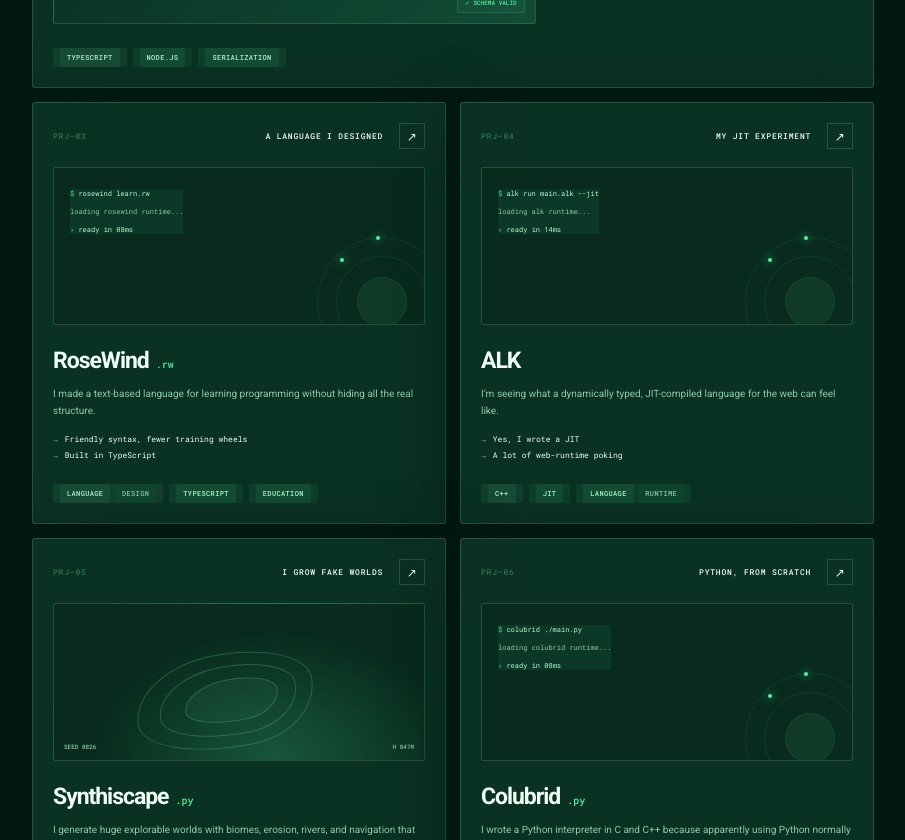
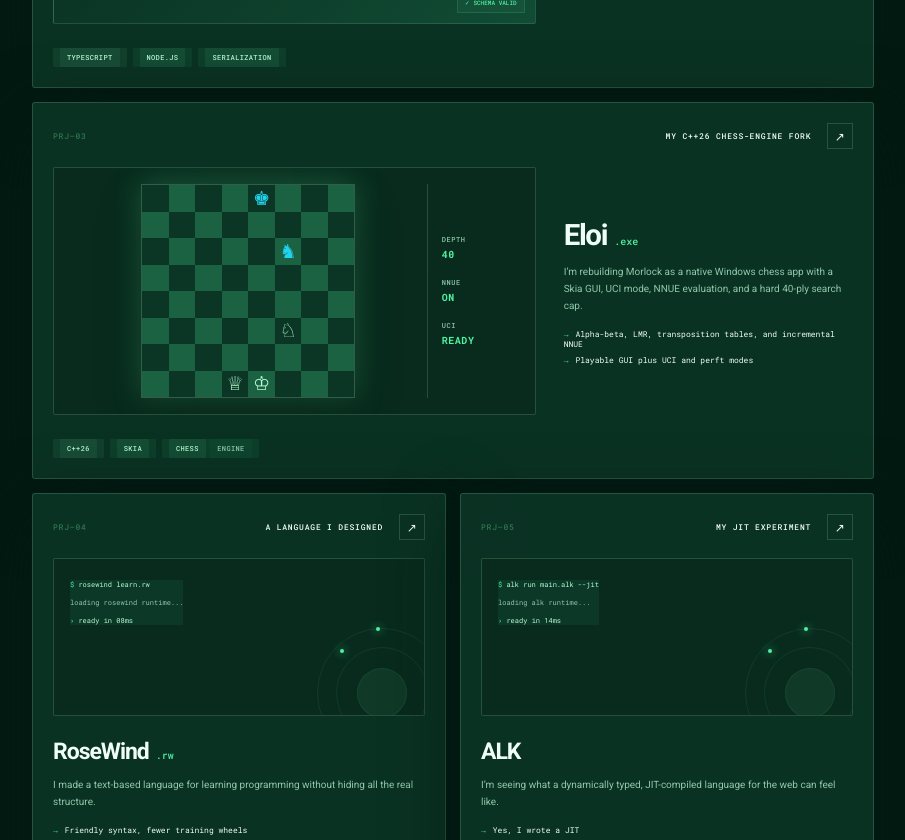
Before and after one commit to SahilKDas/sahilkdas.github.io, a Nuxt app: page / in a window 1280 px wide. Shown: the part 1960-2800 px from the top of the page, without its empty margins (347-1252 px from the left). Built offline with nearby package versions, Linux system fonts and the light colour scheme.

Commit message:
Feature Eloi chess engine

```diff
--- a/app/app.vue
+++ b/app/app.vue
@@ -52,7 +52,7 @@ type Project = {
   category: 'engines' | 'languages' | 'platforms'
   url: string
   featured?: boolean
-  visual: 'renderer' | 'schema' | 'language' | 'terrain' | 'interpreter' | 'jit'
+  visual: 'renderer' | 'schema' | 'language' | 'terrain' | 'interpreter' | 'jit' | 'chess'
 }
 
 const filters = ['all', 'engines', 'languages', 'platforms'] as const
@@ -114,6 +114,18 @@ const projects: Project[] = [
     url: 'https://github.com/SahilKDas',
     featured: true,
     visual: 'schema'
+  },
+  {
+    name: 'Eloi',
+    extension: '.exe',
+    role: 'My C++26 chess-engine fork',
+    description: 'I’m rebuilding Morlock as a native Windows chess app with a Skia GUI, UCI mode, NNUE evaluation, and a hard 40-ply search cap.',
+    details: ['Alpha-beta, LMR, transposition tables, and incremental NNUE', 'Playable GUI plus UCI and perft modes'],
+    tags: ['C++26', 'Skia', 'Chess engine'],
+    category: 'engines',
+    url: 'https://github.com/SahilKDas/Eloi',
+    featured: true,
+    visual: 'chess'
   },
   {
     name: 'RoseWind',
@@ -501,6 +513,17 @@ onBeforeUnmount(() => {
                 <div class="topography topo-one"/><div class="topography topo-two"/><div class="topography topo-three"/>
                 <div class="terrain-readout"><span>SEED 0826</span><span>H 847M</span></div>
               </template>
+              <template v-else-if="project.visual === 'chess'">
+                <div class="chess-board">
+                  <i v-for="square in 64" :key="square" :class="{ dark: (Math.floor((square - 1) / 8) + ((square - 1) % 8)) % 2 }" />
+                  <b class="chess-piece piece-black-king">♚</b>
+                  <b class="chess-piece piece-black-knight">♞</b>
+                  <b class="chess-piece piece-white-queen">♕</b>
+                  <b class="chess-piece piece-white-king">♔</b>
+                  <b class="chess-piece piece-white-knight">♘</b>
+                </div>
+                <div class="chess-hud"><span>DEPTH <b>40</b></span><span>NNUE <b>ON</b></span><span>UCI <b>READY</b></span></div>
+              </template>
               <template v-else>
                 <div class="terminal-lines">
                   <span><i>$</i> {{ project.visual === 'jit' ? 'alk run main.alk --jit' : project.visual === 'interpreter' ? 'colubrid ./main.py' : 'rosewind learn.rw' }}</span>
--- a/app/assets/css/main.css
+++ b/app/assets/css/main.css
@@ -144,6 +144,13 @@ button { color: inherit; }
 .topography { position: absolute; border: 1px solid rgba(110,231,168,.25); border-radius: 48% 52% 39% 61% / 58% 42% 58% 42%; transform: rotate(-11deg); }
 .topo-one { width: 180px; height: 95px; left: 22%; top: 50px; }.topo-two { width: 140px; height: 70px; left: 28%; top: 62px; }.topo-three { width: 95px; height: 43px; left: 35%; top: 75px; background: rgba(110,231,168,.05); }
 .terrain-readout { position: absolute; inset: auto 10px 9px; display: flex; justify-content: space-between; color: #46a96f; font: 500 6px var(--mono); }
+.visual-chess { display: grid; grid-template-columns: minmax(180px, 1fr) 92px; align-items: stretch; padding: 16px; background: radial-gradient(circle at 22% 45%, color-mix(in srgb, var(--cyan) 16%, transparent), transparent 45%), var(--panel); }
+.chess-board { position: relative; width: min(100%, 214px); aspect-ratio: 1; align-self: center; justify-self: center; display: grid; grid-template-columns: repeat(8, 1fr); overflow: hidden; border: 1px solid color-mix(in srgb, var(--cyan-soft) 24%, transparent); box-shadow: 0 18px 42px rgba(0,0,0,.27), 0 0 30px var(--theme-glow); }
+.chess-board > i { background: color-mix(in srgb, var(--surface-raised) 32%, var(--panel)); }.chess-board > i.dark { background: color-mix(in srgb, var(--cyan) 24%, var(--surface-card)); }
+.chess-piece { position: absolute; width: 12.5%; height: 12.5%; display: grid; place-items: center; color: var(--cyan-soft); font: 400 clamp(13px, 1.5vw, 23px)/1 serif; text-shadow: 0 3px 10px rgba(0,0,0,.5); }
+.piece-black-king { left: 50%; top: 0; color: var(--theme-secondary); }.piece-black-knight { left: 62.5%; top: 25%; color: var(--theme-secondary); }.piece-white-queen { left: 37.5%; top: 87.5%; }.piece-white-king { left: 50%; top: 87.5%; }.piece-white-knight { left: 62.5%; top: 62.5%; }
+.chess-hud { padding: 12px 0 12px 14px; display: flex; flex-direction: column; justify-content: center; gap: 17px; border-left: 1px solid var(--line); color: var(--grey); font: 500 7px var(--mono); letter-spacing: .08em; }
+.chess-hud span { display: flex; flex-direction: column; gap: 4px; }.chess-hud b { color: var(--cyan); font-size: 10px; }
 
 .card-copy h3 { margin: 0 0 11px; font: 600 23px var(--display); letter-spacing: -.045em; }
 .featured .card-copy h3 { font-size: clamp(26px, 2.3vw, 37px); }
@@ -412,6 +419,7 @@ button { color: inherit; }
   .console-content { grid-template-columns: 1fr; }.console-rail { display: none; }
   .system-node { width: 112px; padding: 9px; }.node-core { left: 4%; }.node-data { right: 3%; }.node-lang { left: 39%; }
   .launch-scroll { bottom: 18px; }
+  .visual-chess { grid-template-columns: 1fr 70px; padding: 10px; }.chess-hud { gap: 10px; }
 }
 
 @media (prefers-reduced-motion: reduce) {
```
